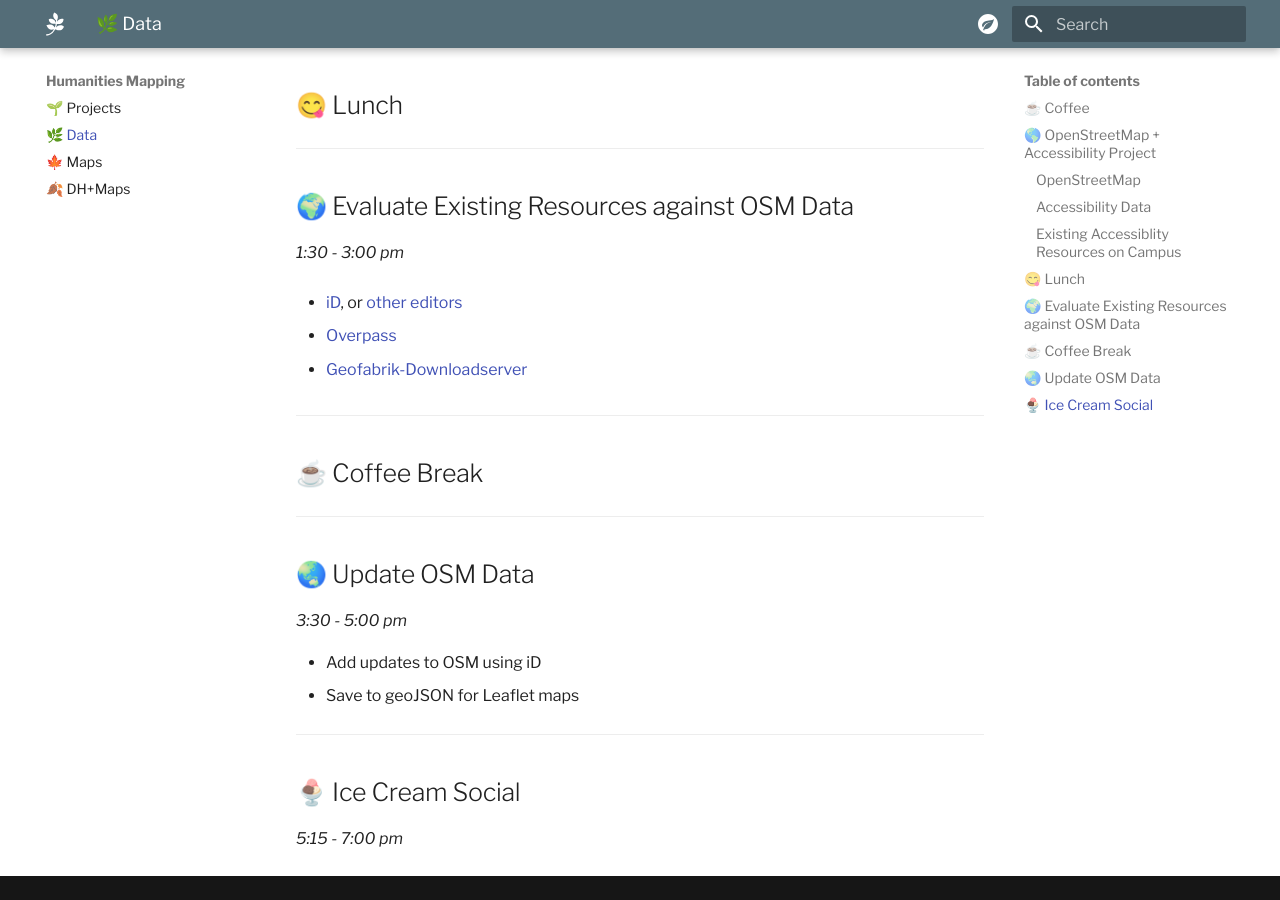
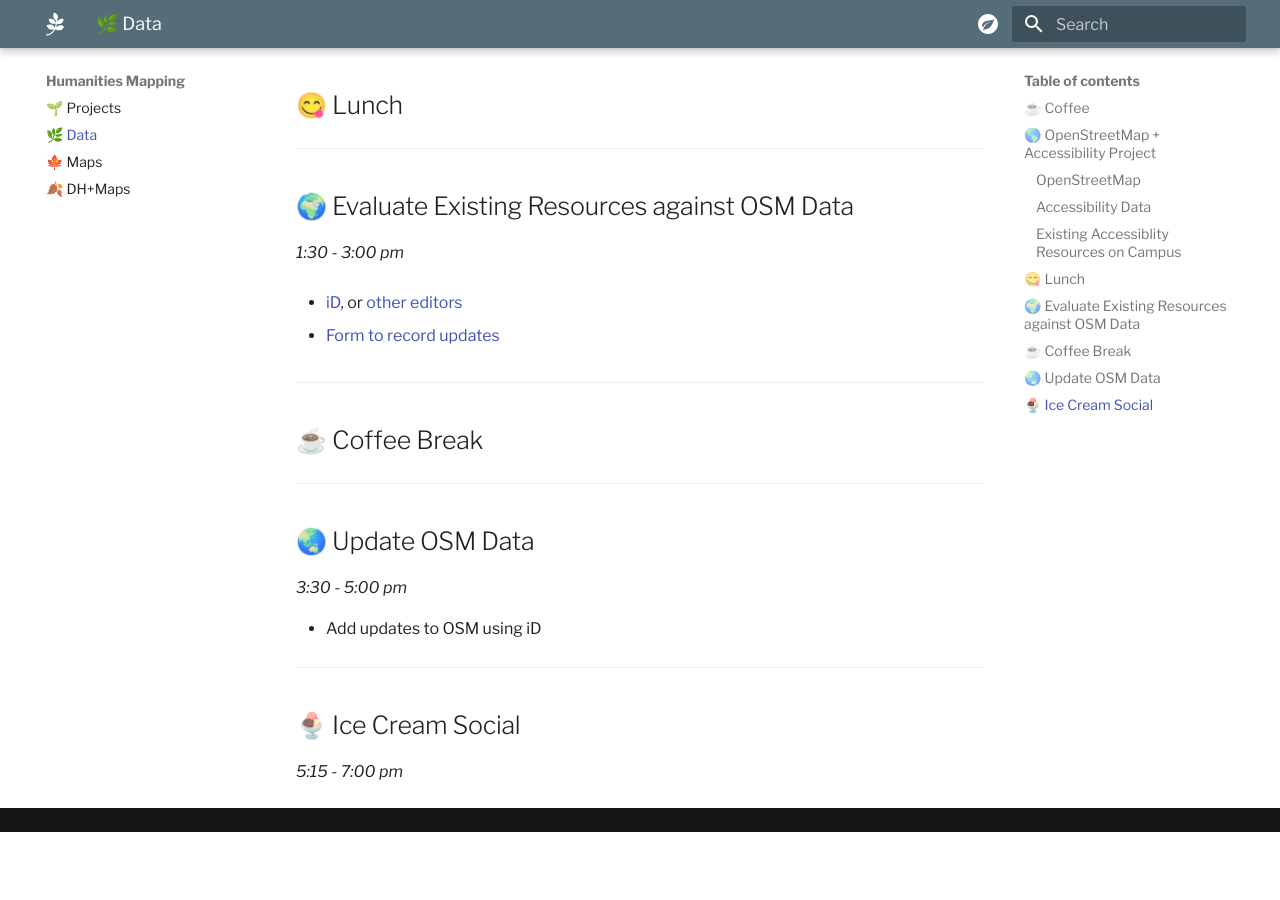
Before and after one commit to apjanco/leaflet-course, an MkDocs documentation site: the page built from docs/day2.md, in a window 1280 px wide and 900 px high, scrolled down 1064 px. Built offline with MkDocs 1.6.1 and Material for MkDocs 9.7.7, drawn with Linux system fonts in a browser that asks for light colours; after the commit the page ends 1896 px from its top, so only the background shows below that.

Commit message:
add form and geojson

```diff
--- a/docs/day2.md
+++ b/docs/day2.md
@@ -47,9 +47,7 @@ _1:30 - 3:00 pm_
 
 - [iD](https://www.openstreetmap.org/edit#map=19/39.95239/-75.19377), or [other editors](https://wiki.openstreetmap.org/wiki/Comparison_of_editors)
 
-- [Overpass](https://overpass-turbo.eu/)
-
-- [Geofabrik-Downloadserver](http://download.geofabrik.de/)
+- [Form to record updates](https://docs.google.com/forms/d/e/1FAIpQLSehWzJ7sHvMtUbMqjKpsdQBj9yK34Jl4NDljSXhoCvBmP0a7A/viewform?usp=sf_link)
 
 
 <hr>
@@ -62,7 +60,6 @@ _1:30 - 3:00 pm_
 _3:30 - 5:00 pm_
 
 - Add updates to OSM using iD
-- Save to geoJSON for Leaflet maps
 
 <hr>
 
```
Also changed, not shown: docs/day3.md (+2 -1 lines), docs/day4.md (+0 -1 lines).
